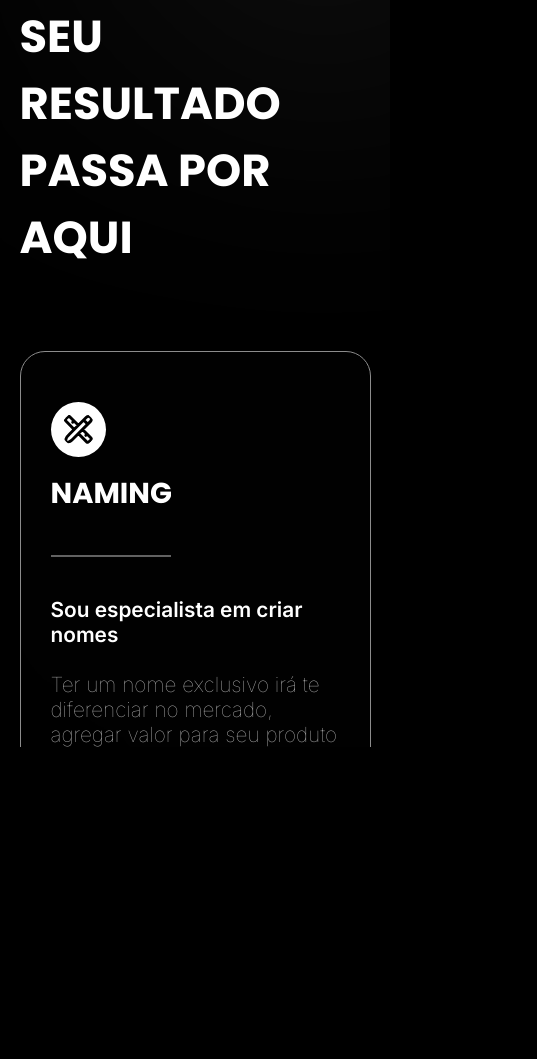
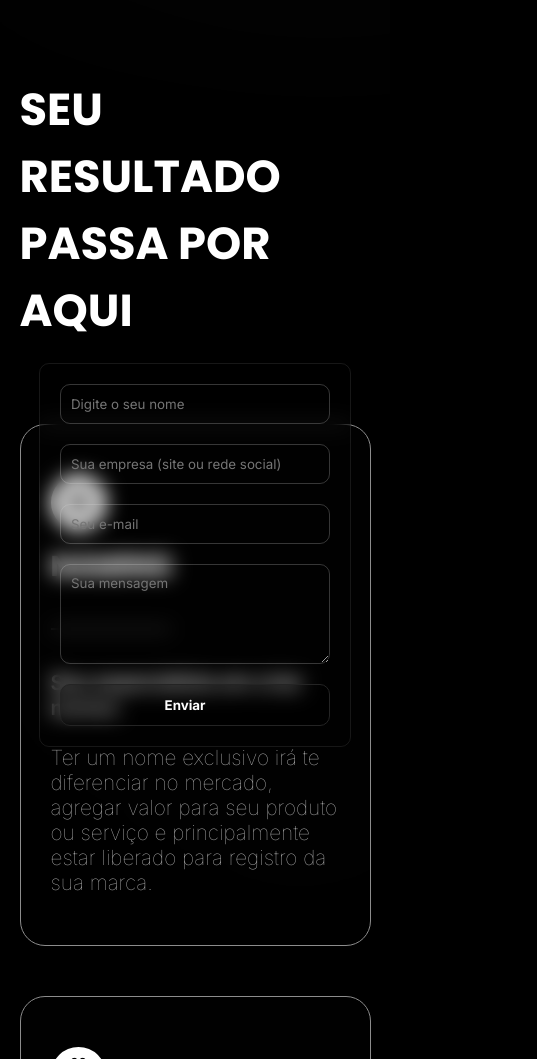
Before and after one commit to nickzmoro/Marcas-do-Andr-, a plain HTML site: page index.html in a window 390 px wide. Shown: the part 941-2000 px from the top of the page, 537 px wide, since content can reach past the window. Before the commit the page ends 1688 px from the top, so only its background shows below. Drawn offline with nearby package versions, Linux system fonts and the light colour scheme; a web font is replaced by a local one.

Commit message:
added formulario and responsively updated

```diff
--- a/index.html
+++ b/index.html
@@ -31,13 +31,15 @@
                     </div>
                 </nav>
                 <div class="nav-button">
-                    <button class="btn-contato"><a href="#">Contato</a></button>
+                    <button class="btn-contato" onclick="mostrarForm()"><a href="#">Contato</a></button>
                 </div>
             </div>
         </div>
     </header>
 
     <main>
+        <!-- mask -->
+        <div class="mask" onclick="esconderForm()"></div>
 
         <!-- home -->
         <section class="home" id="home">
@@ -83,6 +85,24 @@
                     </p>
                 </div>
             </div>
+
+            <!-- formulario de contato -->
+            <form class="formulario" action="" method="POST" enctype="multipart/form-data">
+                <input placeholder="Digite o seu nome" type="text" name="Nome">
+                <input placeholder="Sua empresa (site ou rede social)" type="text" name="Empresa">
+                <input placeholder="Seu e-mail" type="email" name="E-mail">
+                <textarea placeholder="Sua mensagem" name="Qual é o problema?"></textarea>
+                <button type="submit">Enviar <svg width="20px" height="20px" viewBox="0 0 24 24" fill="#ffffff"
+                        xmlns="http://www.w3.org/2000/svg" stroke="#ffffff">
+                        <g id="SVGRepo_bgCarrier" stroke-width="0"></g>
+                        <g id="SVGRepo_tracerCarrier" stroke-linecap="round" stroke-linejoin="round"></g>
+                        <g id="SVGRepo_iconCarrier">
+                            <path
+                                d="M11.5003 12H5.41872M5.24634 12.7972L4.24158 15.7986C3.69128 17.4424 3.41613 18.2643 3.61359 18.7704C3.78506 19.21 4.15335 19.5432 4.6078 19.6701C5.13111 19.8161 5.92151 19.4604 7.50231 18.7491L17.6367 14.1886C19.1797 13.4942 19.9512 13.1471 20.1896 12.6648C20.3968 12.2458 20.3968 11.7541 20.1896 11.3351C19.9512 10.8529 19.1797 10.5057 17.6367 9.81135L7.48483 5.24303C5.90879 4.53382 5.12078 4.17921 4.59799 4.32468C4.14397 4.45101 3.77572 4.78336 3.60365 5.22209C3.40551 5.72728 3.67772 6.54741 4.22215 8.18767L5.24829 11.2793C5.34179 11.561 5.38855 11.7019 5.407 11.8459C5.42338 11.9738 5.42321 12.1032 5.40651 12.231C5.38768 12.375 5.34057 12.5157 5.24634 12.7972Z"
+                                stroke="#000000" stroke-width="2" stroke-linecap="round" stroke-linejoin="round"></path>
+                        </g>
+                    </svg></button>
+            </form>
         </section>
 
         <!-- serviços -->
@@ -202,11 +222,16 @@
                             </g>
                         </svg></a>
                 </div>
+
+                <div class="divisor">
+                    <img src="img/mountain-divider.svg" alt="divisor">
+                </div>
             </div>
         </section>
-
     </main>
 
 </body>
 
+<script src="script.js"></script>
+
 </html>
--- /dev/null
+++ b/script.js
@@ -0,0 +1,12 @@
+const form = document.querySelector(".formulario");
+const mascara = document.querySelector(".mask");
+
+function mostrarForm() {
+    form.style.bottom = "35%"
+    mascara.style.visibility = "visible"
+}
+
+function esconderForm() {
+    form.style.bottom = "-50%"
+    mascara.style.visibility = "hidden"
+}
--- a/styles.css
+++ b/styles.css
@@ -150,7 +150,8 @@ header {
 /* home */
 .home {
     width: 100vw;
-    height: 88vh;
+    height: auto;
+    min-height: 88vh;
     display: flex;
     justify-content: center;
 
@@ -160,6 +161,7 @@ header {
         display: flex;
         justify-content: space-between;
         padding: 20px;
+        position: relative;
 
         .nome-skill {
             display: flex;
@@ -197,7 +199,7 @@ header {
 
         .image-andre {
             position: absolute;
-            top: 11%;
+            top: 0;
             left: 50%;
             transform: translate(-50%, 0%);
 
@@ -222,12 +224,87 @@ header {
             }
         }
     }
+
+    .formulario {
+        background-color: transparent;
+        backdrop-filter: blur(10px);
+        border: 1px solid #ffffff17;
+        display: flex;
+        flex-direction: column;
+        gap: 20px;
+        position: fixed;
+        bottom: -100%;
+        left: 50%;
+        transform: translateX(-50%);
+        padding: 20px;
+        border-radius: 10px;
+        z-index: 11;
+        transition: 0.3s ease-in-out;
+
+        ::selection {
+            background-color: #ffffff0c;
+            color: #dbdbdb;
+        }
+
+        input,
+        textarea {
+            background-color: transparent;
+            color: #ffffffe7;
+            border-radius: 10px;
+            border: 1px solid #dbdbdb3f;
+            padding-left: 10px;
+            outline: none;
+            font-family: var(--fontInter);
+        }
+
+        input {
+            height: 40px;
+        }
+
+        textarea {
+            width: 270px;
+            height: 100px;
+            padding: 10px;
+        }
+
+        button {
+            background-color: #0000003f;
+            border: 1px solid #242424;
+            border-radius: 10px;
+            cursor: pointer;
+            color: #fff;
+            padding: 10px;
+            font-family: var(--fontInter);
+            font-weight: bold;
+            display: flex;
+            align-items: center;
+            justify-content: center;
+            transition: 0.2s ease-in-out;
+
+            svg path {
+                transform: translateX(-10px);
+                opacity: 0;
+                transition: 0.2s ease-in-out;
+            }
+
+            &:hover {
+                background-color: #000000;
+                border-color: #000;
+            }
+        }
+
+        button:hover svg path {
+            transform: translateX(3px);
+            opacity: 1;
+        }
+    }
 }
 
 /* serviços */
 .servicos {
     width: 100vw;
-    height: 100vh;
+    height: auto;
+    min-height: 100vh;
     display: flex;
     justify-content: center;
     position: relative;
@@ -250,7 +327,9 @@ header {
         display: flex;
         flex-direction: column;
         align-items: center;
+        justify-content: center;
         padding: 100px 0;
+        position: relative;
 
         .serv-title {
             h2 {
@@ -292,6 +371,12 @@ header {
                 max-width: 400px;
                 position: relative;
                 overflow: hidden;
+                transition: transform 0.2s ease-in-out;
+
+                &:hover {
+                    background: #7c7c7c07;
+                    transform: scale(1.02);
+                }
 
                 .box-blur {
                     width: 100px;
@@ -303,7 +388,7 @@ header {
                     position: absolute;
                     top: 30px;
                     right: 20px;
-                    z-index: -2;
+                    z-index: 1;
                 }
 
                 .box-top {
@@ -369,12 +454,29 @@ header {
                 transform: translate(0);
             }
         }
+
+        .divisor {
+            img {
+                position: absolute;
+                bottom: -100px;
+                left: 50%;
+                transform: translate(-50%, 0%);
+                width: 1800px;
+            }
+        }
     }
-
 }
 
-
-
+/* mask */
+.mask {
+    visibility: hidden;
+    position: fixed;
+    top: 0;
+    width: 100%;
+    height: 100%;
+    background: linear-gradient(109deg, rgba(10, 12, 16, 0.99) 15%, rgba(10, 12, 16, 0.877) 50%, rgba(10, 12, 16, 0.99) 85%);
+    z-index: 10;
+}
 
 
 /* keyframes */
```
Also changed, not shown: img/mountain-divider.svg (added).
